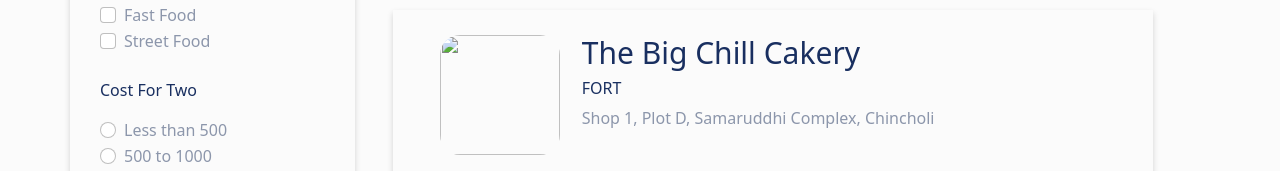
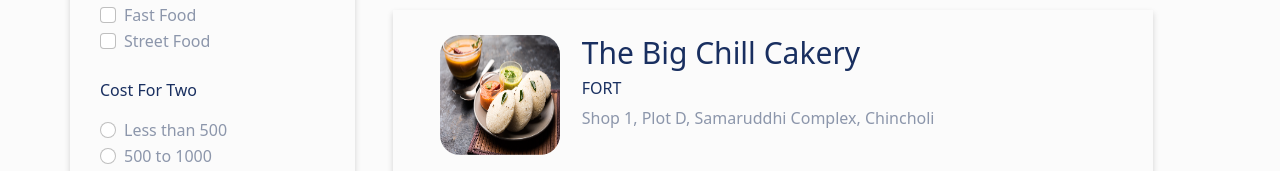
Before and after one commit to DivyashantKumar/assignment-first, a plain HTML site: page docs/page1.html in a window 1280 px wide. Shown: the part 471-642 px from the top of the page. Drawn offline with nearby package versions, Linux system fonts and the light colour scheme.

Commit message:
Update page1.html

```diff
--- a/docs/page1.html
+++ b/docs/page1.html
@@ -43,7 +43,8 @@
                             </div>
                             <div class="mb-3">
                               <label for="password" class="col-form-label">Password:</label>
-                              <input type="password" class="form-control" id="password">                            </div>
+                              <input type="password" class="form-control" id="password">
+                            </div>
                         </form>
                     </div>
                     <div class="modal-footer">
@@ -185,7 +186,7 @@
                 <div class="row rightColRow">
                     <div class="row rowOne">
                         <div class="col-3 columnOne">
-                            <img src="../image/shutterstock_1154073754.png" alt="">
+                            <img src="https://github.com/DivyashantKumar/assignment-first/blob/main/images/1image.png?raw=true" alt="Idali">
                         </div>
                         <div class="col-9 columnTwo">
                             <h3>The Big Chill Cakery</h3>
@@ -209,7 +210,7 @@
                 <div class="row rightColRow viewAtSm">
                     <div class="row rowOne">
                         <div class="col-3 columnOne">
-                            <img src="../image/shutterstock_1154073754.png" alt="">
+                            <img src="https://github.com/DivyashantKumar/assignment-first/blob/main/images/1image.png?raw=true" alt="Idali">
                         </div>
                         <div class="col-9 columnTwo">
                             <h3>The Big Chill Cakery</h3>
```
